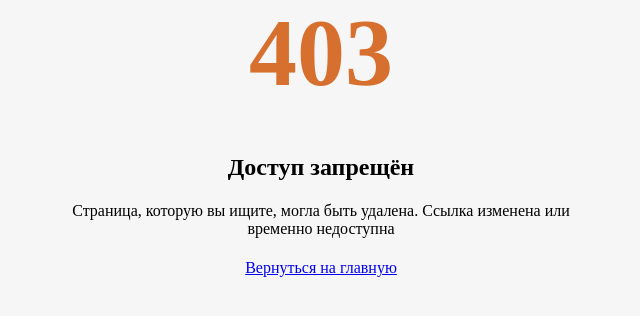
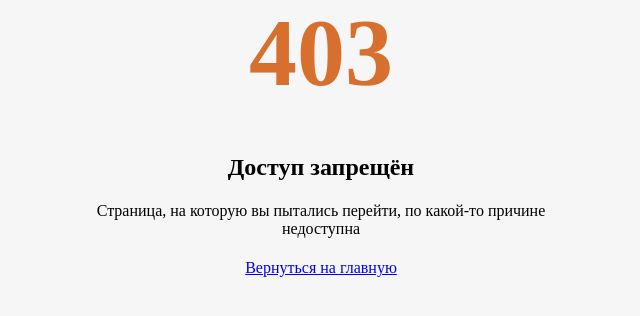
Before and after one commit to GeorgProfi/jest, a Django app: page /files-orders/1/1 in a window 1280 px wide. Shown: the part 255-571 px from the top of the page, without its empty margins (319-959 px from the left). Run offline with Django 4.2, Linux system fonts and the light colour scheme; data that the repository does not hold is empty; parts of the project's set-up code (start-up, migrations or seed data) failed here and were passed over; some web fonts are replaced.

Commit message:
fix description error 403 т.т

```diff
--- a/JEST/main/templates/access_denied.html
+++ b/JEST/main/templates/access_denied.html
@@ -13,7 +13,7 @@
             <h1 style = "color: var(--body-focus); font-size: 96px; margin: 26 0">403</h1>
             <div>
                 <h2>Доступ запрещён</h2>
-                <h4 style="font-weight: 500;">Страница, которую вы ищите, могла быть удалена. Ссылка изменена или временно недоступна</h4>
+                <h4 style="font-weight: 500;">Страница, на которую вы пытались перейти, по какой-то причине недоступна</h4>
             </div>
         </div>
         <a href="/">Вернуться на главную</a>
```
